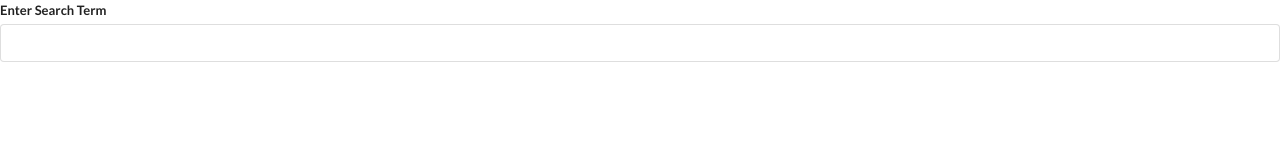
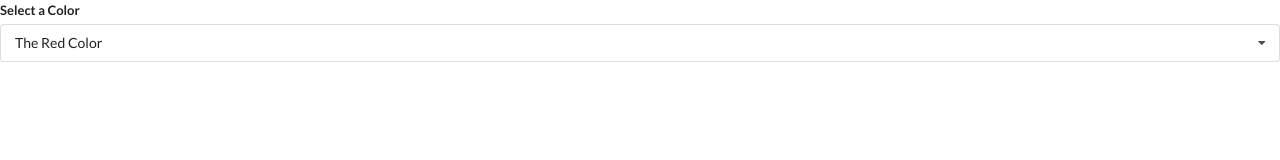
Before and after one commit to BlakeAghili/WidgetsWithHooks, a React (Create React App) app: page / in a window 1280 px wide. Shown: the top 160 px of the page. Built offline with nearby package versions, Linux system fonts and the light colour scheme.

Commit message:
Dropdown widget

```diff
--- a/src/App.js
+++ b/src/App.js
@@ -1,6 +1,7 @@
-import React from "react";
+import React, { useState } from "react";
 import Accordion from "./components/Accordion";
 import Search from "./components/Search";
+import DropDown from "./components/DropDown";
 
 const items = [
   { title: "What is Life", content: "I do not know" },
@@ -14,10 +15,21 @@
   },
 ];
 
+const options = [
+  { label: "The Red Color", value: "red" },
+  { label: "The Green Color", value: "green" },
+  { label: "A Blue Color", value: "blue" },
+];
+
 export default () => {
+  const [selected, setSelected] = useState(options[0]);
   return (
     <div>
-      <Search />
+      <DropDown
+        options={options}
+        selected={selected}
+        onSelectedChange={setSelected}
+      />
     </div>
   );
 };
--- /dev/null
+++ b/src/components/DropDown.js
@@ -0,0 +1,58 @@
+import React, { useEffect, useState, useRef } from "react";
+
+const Dropdown = ({ options, selected, onSelectedChange }) => {
+  const [open, setOpen] = useState(false);
+  const ref = useRef();
+
+  useEffect(() => {
+    const onBodyClick = (event) => {
+      if (ref.current.contains(event.target)) {
+        return;
+      }
+      setOpen(false);
+    };
+    document.body.addEventListener("click", onBodyClick, { capture: true });
+
+    return () => {
+      document.body.removeEventListener("click", onBodyClick, {
+        capture: true,
+      });
+    };
+  }, []);
+
+  const renderedOptions = options.map((option) => {
+    if (option.value === selected.value) {
+      return null;
+    }
+
+    return (
+      <div
+        key={option.value}
+        className="item"
+        onClick={() => onSelectedChange(option)}
+      >
+        {option.label}
+      </div>
+    );
+  });
+
+  return (
+    <div className="ui form" ref={ref}>
+      <div className="field">
+        <label className="label">Select a Color</label>
+        <div
+          onClick={() => setOpen(!open)}
+          className={`ui selection dropdown ${open ? " visible active" : ""}`}
+        >
+          <i className="dropdown icon"></i>
+          <div className="text">{selected.label}</div>
+          <div className={`menu ${open ? " visible transition" : ""}`}>
+            {renderedOptions}
+          </div>
+        </div>
+      </div>
+    </div>
+  );
+};
+
+export default Dropdown;
```
